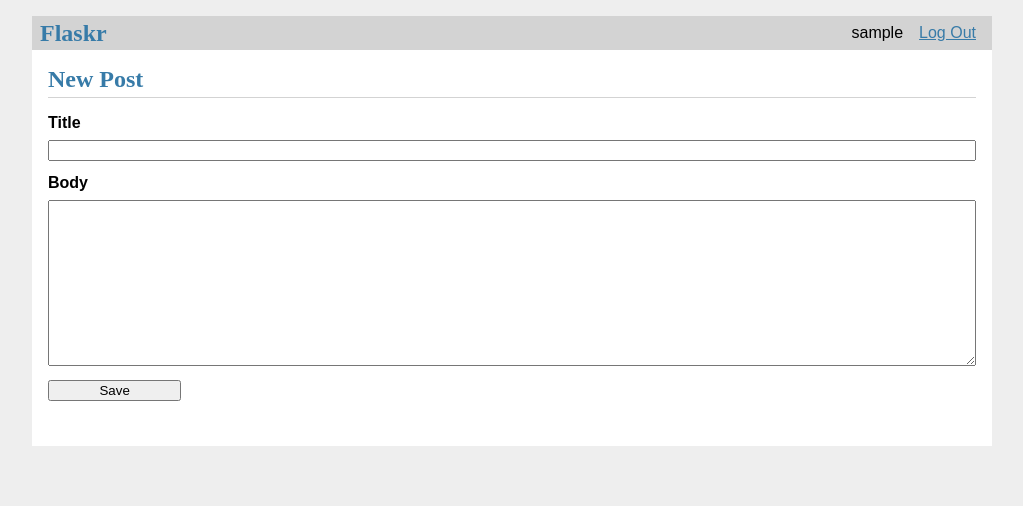
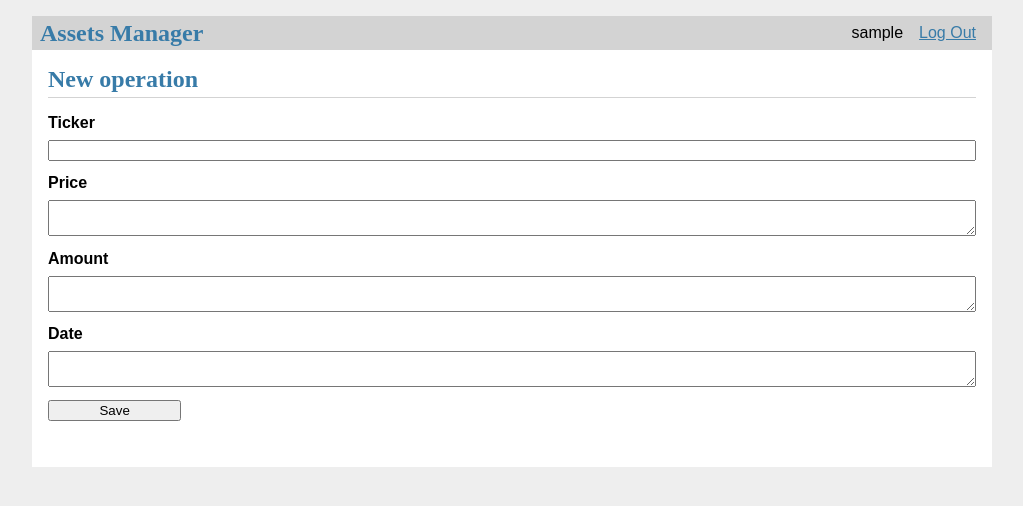
Before and after one commit to barreto-jpedro/Asset-manager, a Flask app: page /create in a window 1280 px wide. Shown: the top 506 px of the page, without its empty margins (128-1151 px from the left). Run offline with Flask 2, Linux system fonts and the light colour scheme; the visitor is signed in with stand-in values (Sample User, id 1); data comes from the database, SQL or seed files in the repository.

Commit message:
Starting changes

```diff
--- a/flaskr/blog.py
+++ b/flaskr/blog.py
@@ -12,7 +12,7 @@ bp = Blueprint('blog', __name__)
 def index():
     db = get_db()
     posts = db.execute(
-        'SELECT p.id, title, body, created, author_id, username'
+        'SELECT p.id, title, body, amount, created, author_id, username'
         ' FROM post p JOIN user u ON p.author_id = u.id'
         ' ORDER BY created DESC'
     ).fetchall()
@@ -23,21 +23,23 @@ def index():
 @login_required
 def create():
     if request.method == 'POST':
-        title = request.form['title']
-        body = request.form['body']
+        ticker = request.form['ticker']
+        price = request.form['price']
+        amount = request.form['amount']
+        created = request.form['created']
         error = None
 
-        if not title:
-            error = 'Title is required.'
+        if not ticker:
+            error = 'Ticker is required.'
 
         if error is not None:
             flash(error)
         else:
             db = get_db()
             db.execute(
-                'INSERT INTO post (title, body, author_id)'
-                ' VALUES (?, ?, ?)',
-                (title, body, g.user['id'])
+                'INSERT INTO post (title, body, amount, created, author_id)'
+                ' VALUES (?, ?, ?, ?, ?)',
+                (ticker, price, amount, created, g.user['id'])
             )
             db.commit()
             return redirect(url_for('blog.index'))
@@ -46,7 +48,7 @@ def create():
 
 def get_post(id, check_author=True):
     post = get_db().execute(
-        'SELECT p.id, title, body, created, author_id, username'
+        'SELECT p.id, title, body, amount, created, author_id, username'
         ' FROM post p JOIN user u ON p.author_id = u.id'
         ' WHERE p.id = ?',
         (id,)
@@ -66,21 +68,24 @@ def update(id):
     post = get_post(id)
 
     if request.method == 'POST':
-        title = request.form['title']
-        body = request.form['body']
+        ticker = request.form['ticker']
+        price = request.form['price']
+        amount = request.form['amount']
+        created = request.form['created']
+
         error = None
 
-        if not title:
-            error = 'Title is required.'
+        if not ticker:
+            error = 'Ticker is required.'
 
         if error is not None:
             flash(error)
         else:
             db = get_db()
             db.execute(
-                'UPDATE post SET title = ?, body = ?'
+                'UPDATE post SET title = ?, body = ?, amount = ?, created = ?'
                 ' WHERE id = ?',
-                (title, body, id)
+                (ticker, price, amount,created, id)
             )
             db.commit()
             return redirect(url_for('blog.index'))
--- a/flaskr/schema.sql
+++ b/flaskr/schema.sql
@@ -10,8 +10,9 @@ CREATE TABLE user (
 CREATE TABLE post (
   id INTEGER PRIMARY KEY AUTOINCREMENT,
   author_id INTEGER NOT NULL,
-  created TIMESTAMP NOT NULL DEFAULT CURRENT_TIMESTAMP,
+  created TIMESTAMP NOT NULL,
   title TEXT NOT NULL,
-  body TEXT NOT NULL,
+  body INTEGER NOT NULL,
+  amount INTEGER NOT NULL,
   FOREIGN KEY (author_id) REFERENCES user (id)
 );
--- a/flaskr/static/style.css
+++ b/flaskr/static/style.css
@@ -21,6 +21,6 @@ nav ul li a, nav ul li span, header .action { display: block; padding: 0.5rem; }
 .content form { margin: 1em 0; display: flex; flex-direction: column; }
 .content label { font-weight: bold; margin-bottom: 0.5em; }
 .content input, .content textarea { margin-bottom: 1em; }
-.content textarea { min-height: 12em; resize: vertical; }
+.content textarea { min-height: 0.5em; resize: vertical; }
 input.danger { color: #cc2f2e; }
 input[type=submit] { align-self: start; min-width: 10em; }
--- a/flaskr/templates/base.html
+++ b/flaskr/templates/base.html
@@ -2,7 +2,7 @@
 <title>{% block title %}{% endblock %} - Flaskr</title>
 <link rel="stylesheet" href="{{ url_for('static', filename='style.css') }}">
 <nav>
-  <h1>Flaskr</h1>
+  <h1>Assets Manager</h1>
   <ul>
     {% if g.user %}
       <li><span>{{ g.user['username'] }}</span>
--- a/flaskr/templates/blog/create.html
+++ b/flaskr/templates/blog/create.html
@@ -1,15 +1,23 @@
 {% extends 'base.html' %}
 
 {% block header %}
-  <h1>{% block title %}New Post{% endblock %}</h1>
+  <h1>{% block title %}New operation{% endblock %}</h1>
 {% endblock %}
 
 {% block content %}
   <form method="post">
-    <label for="title">Title</label>
-    <input name="title" id="title" value="{{ request.form['title'] }}" required>
-    <label for="body">Body</label>
-    <textarea name="body" id="body">{{ request.form['body'] }}</textarea>
+    <label for="ticker">Ticker</label>
+    <input name="ticker" id="ticker" value="{{ request.form['ticker'] }}" required>
+
+    <label for="price">Price</label>
+    <textarea name="price" id="price">{{ request.form['price'] }}</textarea>
+
+    <label for="amount">Amount</label>
+    <textarea name="amount" id="amount">{{ request.form['amount'] }}</textarea>
+
+    <label for="created">Date</label>
+    <textarea name="created" id="created">{{ request.form['created'] }}</textarea>
+
     <input type="submit" value="Save">
   </form>
 {% endblock %}
```
Also changed, not shown: flaskr/templates/blog/index.html (+4 -3 lines), flaskr/templates/blog/update.html (+14 -4 lines), 2 other files.
